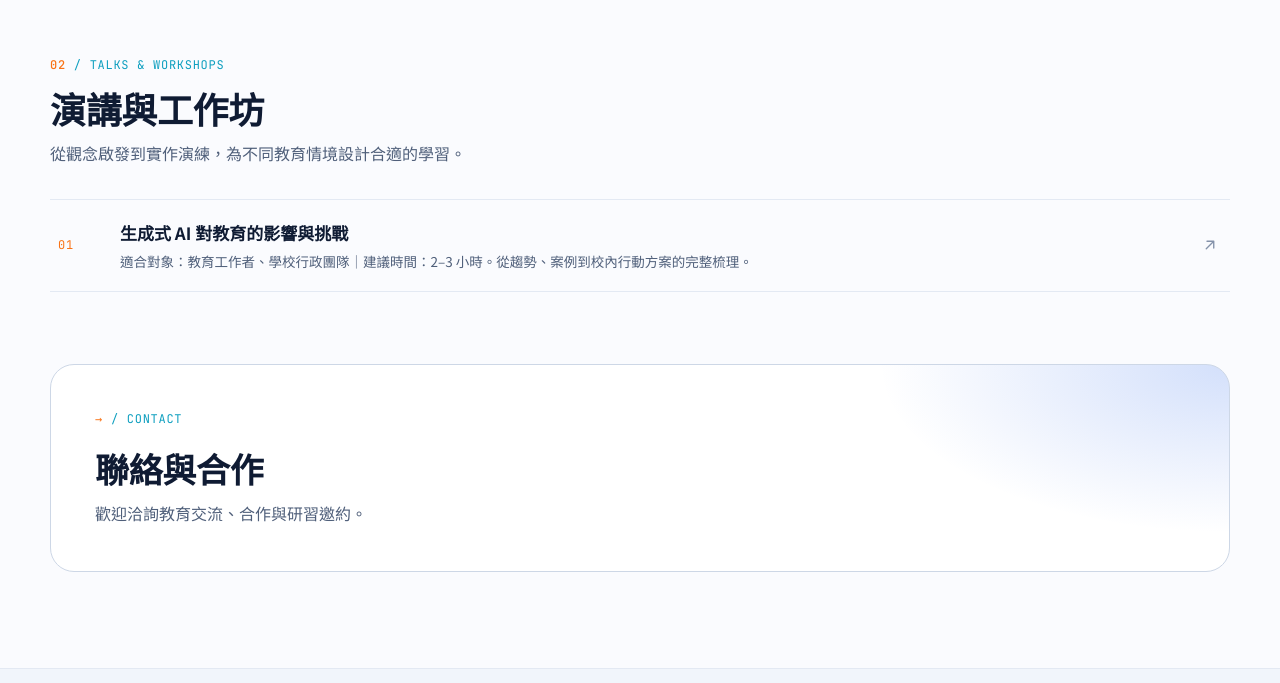
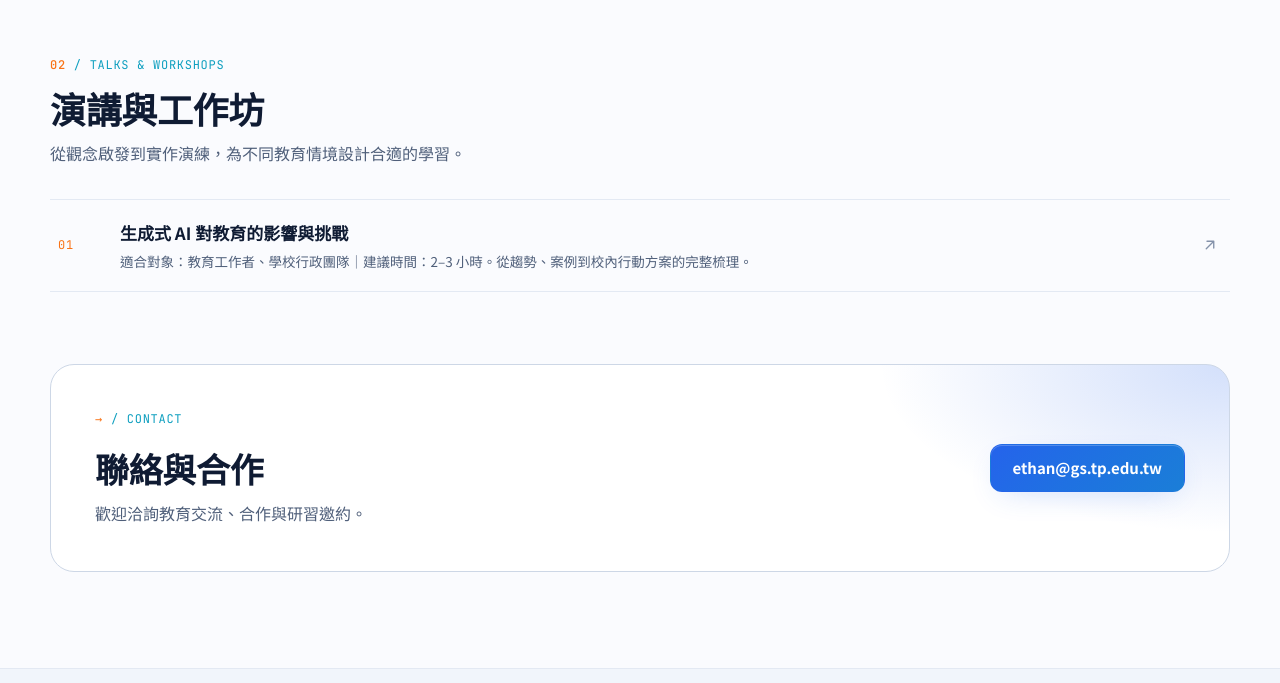
Before and after one commit to ethan0228/ethan0228.github.io, a plain HTML site: page about/index.html in a window 1280 px wide. Shown: the part 1327-2010 px from the top of the page. Drawn offline with Linux system fonts and the light colour scheme.

Commit message:
發布網站 2026-11-11 11:57

```diff
--- a/about/index.html
+++ b/about/index.html
@@ -60,7 +60,7 @@
 <section class="sec wrap" id="contact">
   <div class="callout reveal">
     <div><p class="eyebrow mono"><b>→</b> / CONTACT</p><h2>聯絡與合作</h2><p>歡迎洽詢教育交流、合作與研習邀約。</p></div>
-    <div class="cta"></div>
+    <div class="cta"><a class="btn primary" href="mailto:ethan@gs.tp.edu.tw">ethan@gs.tp.edu.tw</a></div>
   </div>
 </section>
 </main>
```
